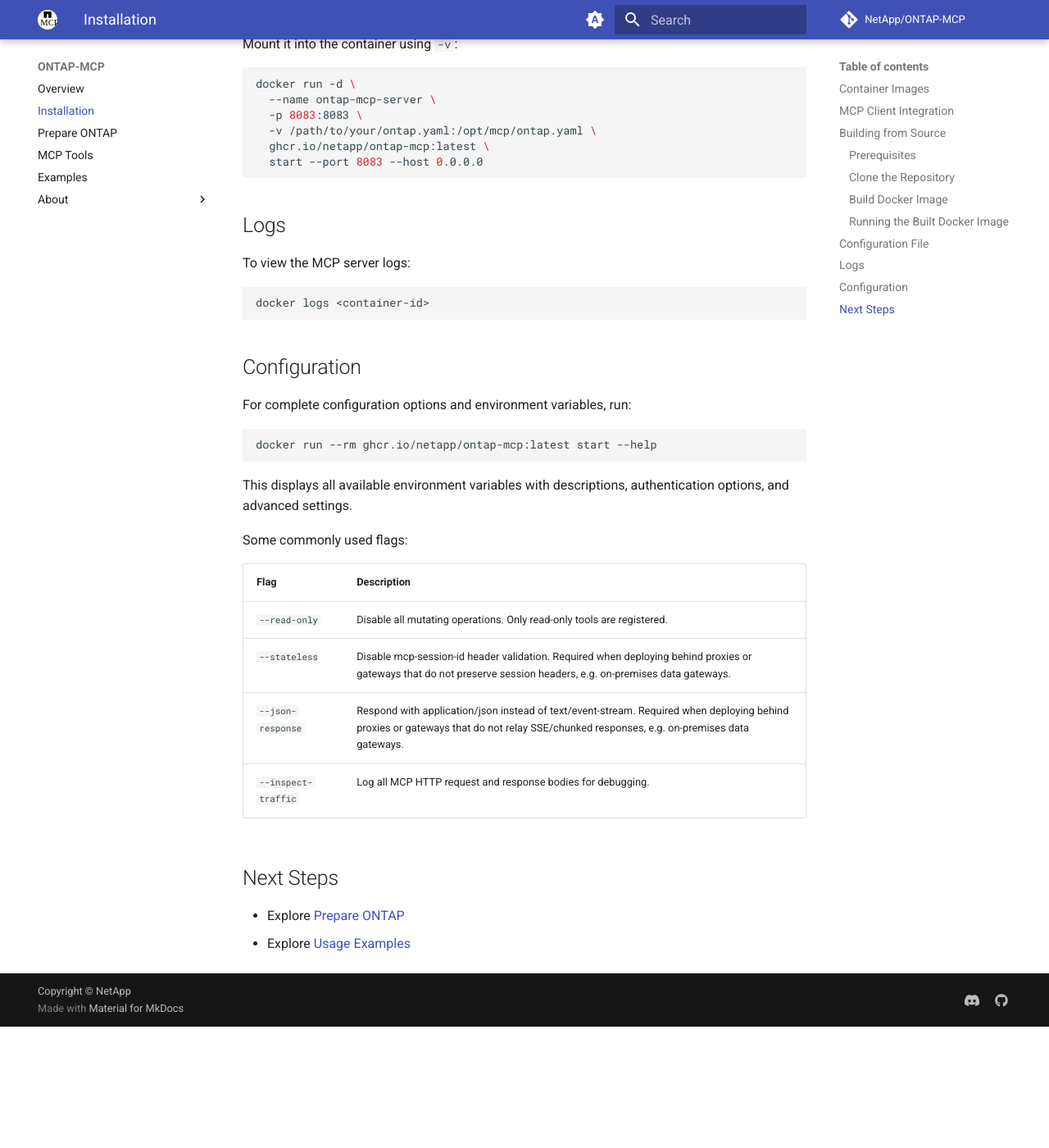
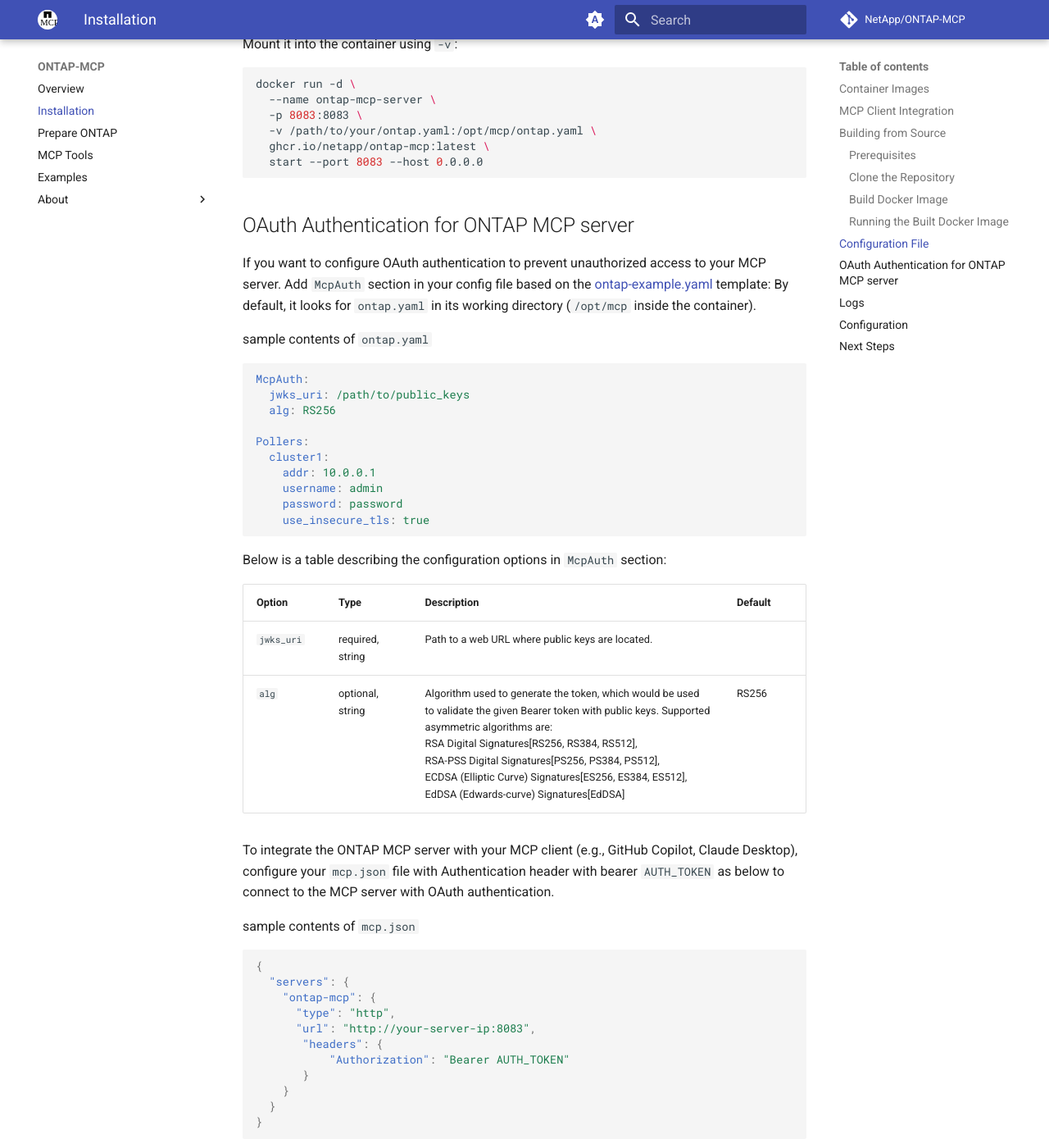
Before and after one commit to NetApp/ontap-mcp, an MkDocs documentation site: the page built from docs/install.md, in a window 1280 px wide and 1400 px high, scrolled down 2425 px. Shown: the whole window at 82% size. Built offline with MkDocs 1.6.1 and Material for MkDocs 9.7.7, drawn with Linux system fonts in a browser that asks for light colours; comment, search, counter and statistics services are not loaded; the version menu is left out; before the commit the page ends 3677 px from its top, so only the background shows below that.

Commit message:
feat: adding McpAuth section and update the doc accordingly

````diff
--- a/docs/install.md
+++ b/docs/install.md
@@ -111,6 +111,49 @@
   start --port 8083 --host 0.0.0.0
 ```
 
+## OAuth Authentication for ONTAP MCP server
+
+If you want to configure OAuth authentication to prevent unauthorized access to your MCP server. Add `McpAuth` section in your config file based on the [ontap-example.yaml](https://github.com/NetApp/ontap-mcp/blob/main/ontap-example.yaml) template:
+By default, it looks for `ontap.yaml` in its working directory (`/opt/mcp` inside the container).
+
+sample contents of `ontap.yaml`
+```yaml
+McpAuth:
+  jwks_uri: /path/to/public_keys
+  alg: RS256
+
+Pollers:
+  cluster1:
+    addr: 10.0.0.1
+    username: admin
+    password: password
+    use_insecure_tls: true
+```
+
+Below is a table describing the configuration options in `McpAuth` section:
+
+| Option     | Type             | Description                                                                                                                                                                                                                                                                                                                                                           | Default |
+|------------|------------------|-----------------------------------------------------------------------------------------------------------------------------------------------------------------------------------------------------------------------------------------------------------------------------------------------------------------------------------------------------------------------|---------|
+| `jwks_uri` | required, string | Path to a web URL where public keys are located.                                                                                                                                                                                                                                                                                                                      |         |
+| `alg`      | optional, string | Algorithm used to generate the token, which would be used to validate the given Bearer token with public keys. Supported asymmetric algorithms are: <br/>RSA Digital Signatures[RS256, RS384, RS512], <br/>RSA-PSS Digital Signatures[PS256, PS384, PS512], <br/>ECDSA (Elliptic Curve) Signatures[ES256, ES384, ES512], <br/>EdDSA (Edwards-curve) Signatures[EdDSA] | RS256   |
+
+To integrate the ONTAP MCP server with your MCP client (e.g., GitHub Copilot, Claude Desktop), configure your `mcp.json` file with Authentication header with bearer `AUTH_TOKEN` as below to connect to the MCP server with OAuth authentication.
+
+sample contents of `mcp.json`
+```json
+{
+  "servers": {
+    "ontap-mcp": {
+      "type": "http",
+      "url": "http://your-server-ip:8083",
+       "headers": {
+           "Authorization": "Bearer AUTH_TOKEN"
+       }
+    }
+  }
+}
+```
+
 ## Logs
 
 To view the MCP server logs:
--- a/ontap-example.yaml
+++ b/ontap-example.yaml
@@ -1,7 +1,7 @@
 # See https://netapp.github.io/ontap-mcp/nightly/
-Defaults:
-  auth_token: your-signed-jwt-token
-  jwks_uri: https://auth.example.com/.well-known/jwks.json
+McpAuth:
+  jwks_uri: /path/to/public_keys
+  alg: RS256
 
 Pollers:
   u2:
````
Also changed, not shown: 2 other files.
